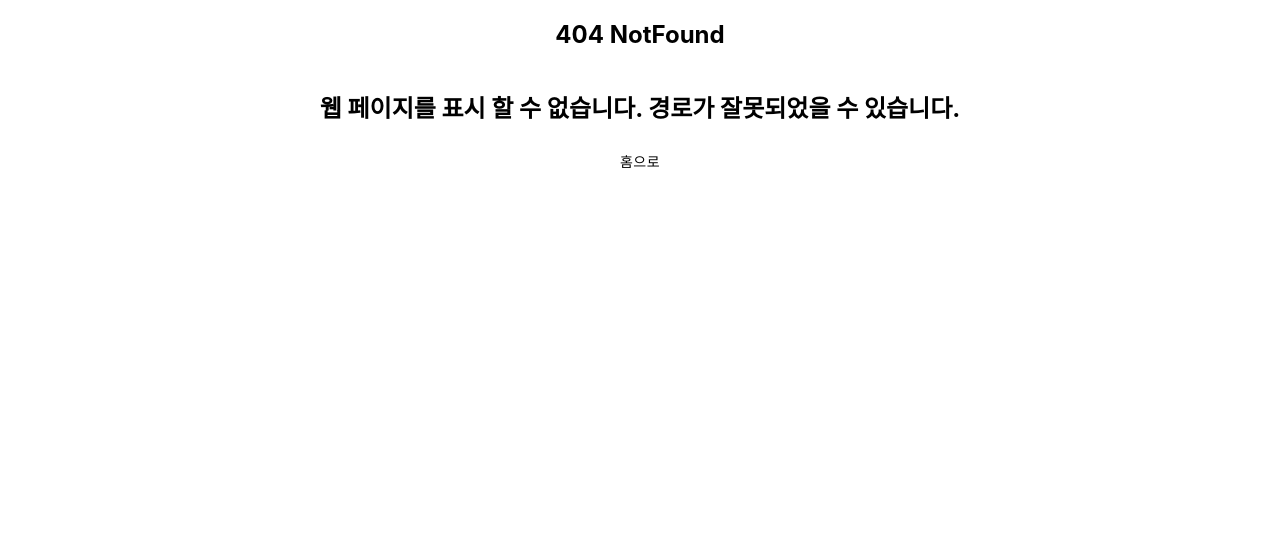
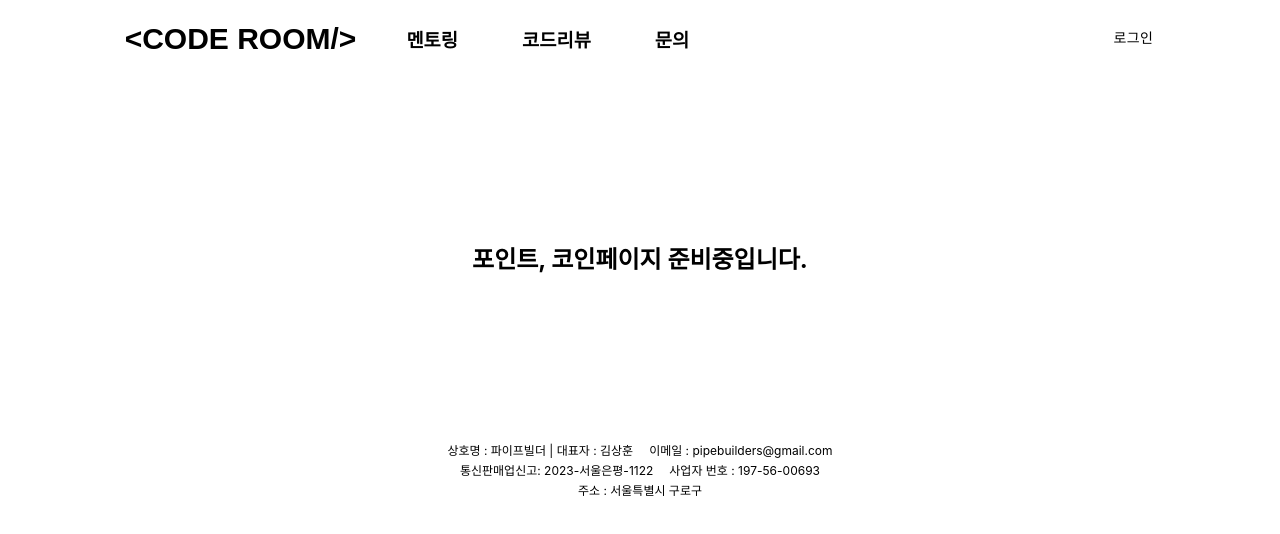
Before and after one commit to Pipe-Business/CodeRoomReboot, a React (Create React App) app: page /coin in a window 1280 px wide. Before the commit this address had no page. Shown: the top 534 px of the page. Built offline with nearby package versions, Linux system fonts and the light colour scheme.

Commit message:
feat. 포인트, 캐시 페이지 기본구조 구현

```diff
--- a/src/index.tsx
+++ b/src/index.tsx
@@ -24,6 +24,7 @@ const NotFoundPage = React.lazy(() => import('./pages/error/NotFoundPage.tsx'));
 const CreateCodePage = React.lazy(() => import('./pages/createCode/CreateCodePage.tsx'));
 const HelpPage = React.lazy(()=> import('./pages/help/HelpPage.tsx'));
 const CodeInfo = React.lazy(()=> import('./pages/codeInfo/CodeInfoPage.tsx'));
+const CoinPage = React.lazy(() => import('./pages/coin/CoinPage.tsx'));
 const queryClient = new QueryClient();
 
 const root = ReactDOM.createRoot(
@@ -61,6 +62,7 @@ root.render(
       <Route path='/create/code' element={<CreateCodePage/>}/>
       <Route path='/help' element={<HelpPage />} />
       <Route path='/code/:id' element={<CodeInfo/>} />
+      <Route path='/coin' element={<CoinPage/>}/>
 
 
       <Route path='/*' element={<NotFoundPage/>}/>
--- a/src/layout/HeaderLayout.tsx
+++ b/src/layout/HeaderLayout.tsx
@@ -125,7 +125,7 @@ const HeaderLayout: FC<Props> = () => {
 
                     userLogin && <CenterBox>
                           <MarginHorizontal size={8}>
-                            <Link to={'/cash'} style={{ textDecoration: "none" }}>
+                            <Link to={'/coin'} style={{ textDecoration: "none" }}>
                                 <span style={{ color: '#000000', fontSize: '14px', fontWeight: 'bold' }}>0 커밋</span>
                             </Link>
                         </MarginHorizontal>
--- /dev/null
+++ b/src/pages/coin/CoinPage.tsx
@@ -0,0 +1,20 @@
+import React, { FC, useState } from 'react';
+import styled from '@emotion/styled';
+import MainLayout from '../../layout/MainLayout';
+import { Box } from '@mui/material';
+interface Props {
+	children?: React.ReactNode;
+}
+
+const CoinPage: FC<Props> = () => {
+    return (
+      <MainLayout>
+        <Box height={128}/>
+    <h2>
+        포인트, 코인페이지 준비중입니다.
+    </h2>
+    <Box height={128}/>
+    </MainLayout>
+    );
+}
+export default CoinPage;
--- a/src/pages/profile/MyPage.tsx
+++ b/src/pages/profile/MyPage.tsx
@@ -1,5 +1,7 @@
 import React, { FC, useState } from 'react';
 import styled from '@emotion/styled';
+import MainLayout from '../../layout/MainLayout';
+import { Box } from '@mui/material';
 
 interface Props {
 	children?: React.ReactNode;
@@ -18,9 +20,14 @@ const CenterWrapper = styled.div`
 `;
 
 const MyPage: FC<Props> = () => {
-    return (
-    <h2>
-        마이페이지
-    </h2>);
+  return (
+    <MainLayout>
+      <Box height={128}/>
+  <h2>
+      프로필 준비중입니다.
+  </h2>
+  <Box height={128}/>
+  </MainLayout>
+  );
 }
 export default MyPage;
```
